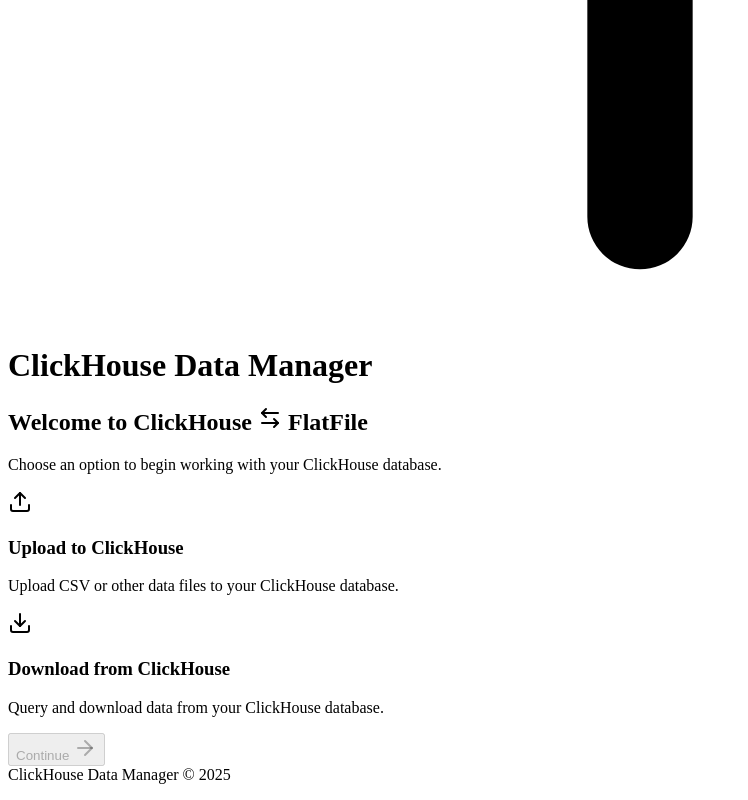
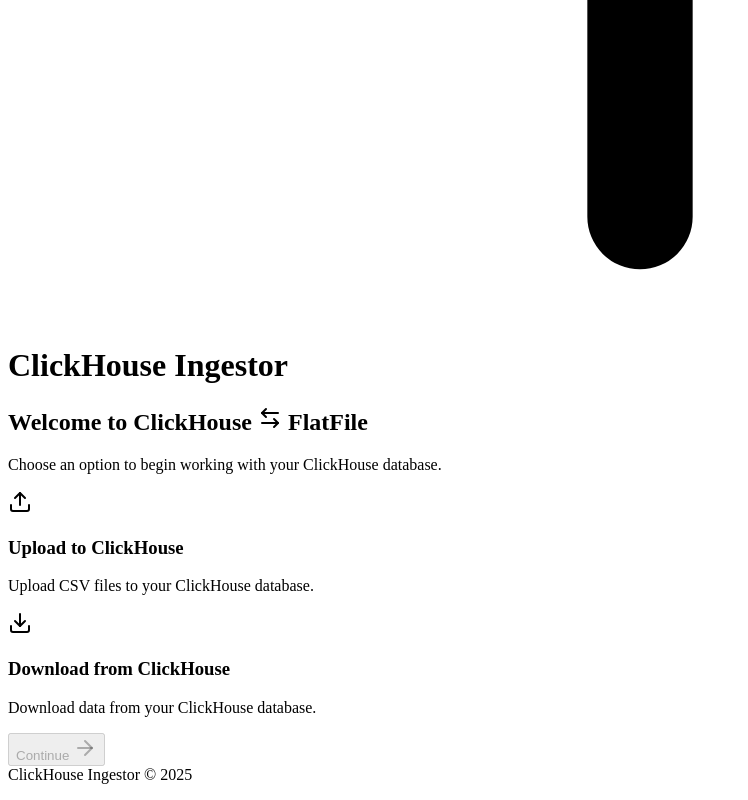
Before and after one commit to Kendo007/bidirectional-frontend, a React (Vite) app in the folder client/: page / in a window 1280 px wide. Shown: the part 950-1750 px from the top of the page, without its empty margins (0-748 px from the left). Built offline with nearby package versions, Linux system fonts and the light colour scheme; no server answers.

Commit message:
Replaced some text and dded favicon

```diff
--- a/client/index.html
+++ b/client/index.html
@@ -3,6 +3,8 @@
   <head>
     <meta charset="UTF-8" />
     <meta name="viewport" content="width=device-width, initial-scale=1.0, maximum-scale=1" />
+
+    <link rel="icon" type="image/x-icon" href="./favicon.ico" />
   </head>
   <body>
     <div id="root"></div>
--- a/client/src/App.tsx
+++ b/client/src/App.tsx
@@ -31,7 +31,7 @@ function App() {
                   <svg xmlns="http://www.w3.org/2000/svg" className="h-8 w-8 text-blue-600 mr-2" viewBox="0 0 24 24" fill="none" stroke="currentColor" strokeWidth="2" strokeLinecap="round" strokeLinejoin="round">
                     <path d="M12 2v20M2 12h20M20 16l-4-4 4-4M8 8l-4 4 4 4" />
                   </svg>
-                  <h1 className="text-xl font-semibold text-slate-900">ClickHouse Data Manager</h1>
+                  <h1 className="text-xl font-semibold text-slate-900">ClickHouse Ingestor</h1>
                 </div>
               </div>
             </div>
@@ -44,7 +44,7 @@ function App() {
           <footer className="bg-white border-t border-slate-200 py-4">
             <div className="max-w-7xl mx-auto px-4 sm:px-6 lg:px-8">
               <div className="text-center text-sm text-slate-500">
-                ClickHouse Data Manager &copy; {new Date().getFullYear()}
+                ClickHouse Ingestor &copy; {new Date().getFullYear()}
               </div>
             </div>
           </footer>
--- a/client/src/pages/Home.tsx
+++ b/client/src/pages/Home.tsx
@@ -48,7 +48,7 @@ export default function Home() {
                 )} />
               </div>
               <h3 className="text-xl font-semibold text-center mb-2">Upload to ClickHouse</h3>
-              <p className="text-slate-600 text-center mb-4">Upload CSV or other data files to your ClickHouse database.</p>
+              <p className="text-slate-600 text-center mb-4">Upload CSV files to your ClickHouse database.</p>
             </CardContent>
           </Card>
 
@@ -70,7 +70,7 @@ export default function Home() {
                 )} />
               </div>
               <h3 className="text-xl font-semibold text-center mb-2">Download from ClickHouse</h3>
-              <p className="text-slate-600 text-center mb-4">Query and download data from your ClickHouse database.</p>
+              <p className="text-slate-600 text-center mb-4">Download data from your ClickHouse database.</p>
             </CardContent>
           </Card>
         </div>
```
Also changed, not shown: 1 other file (tests, documents, lock files or other folders).
